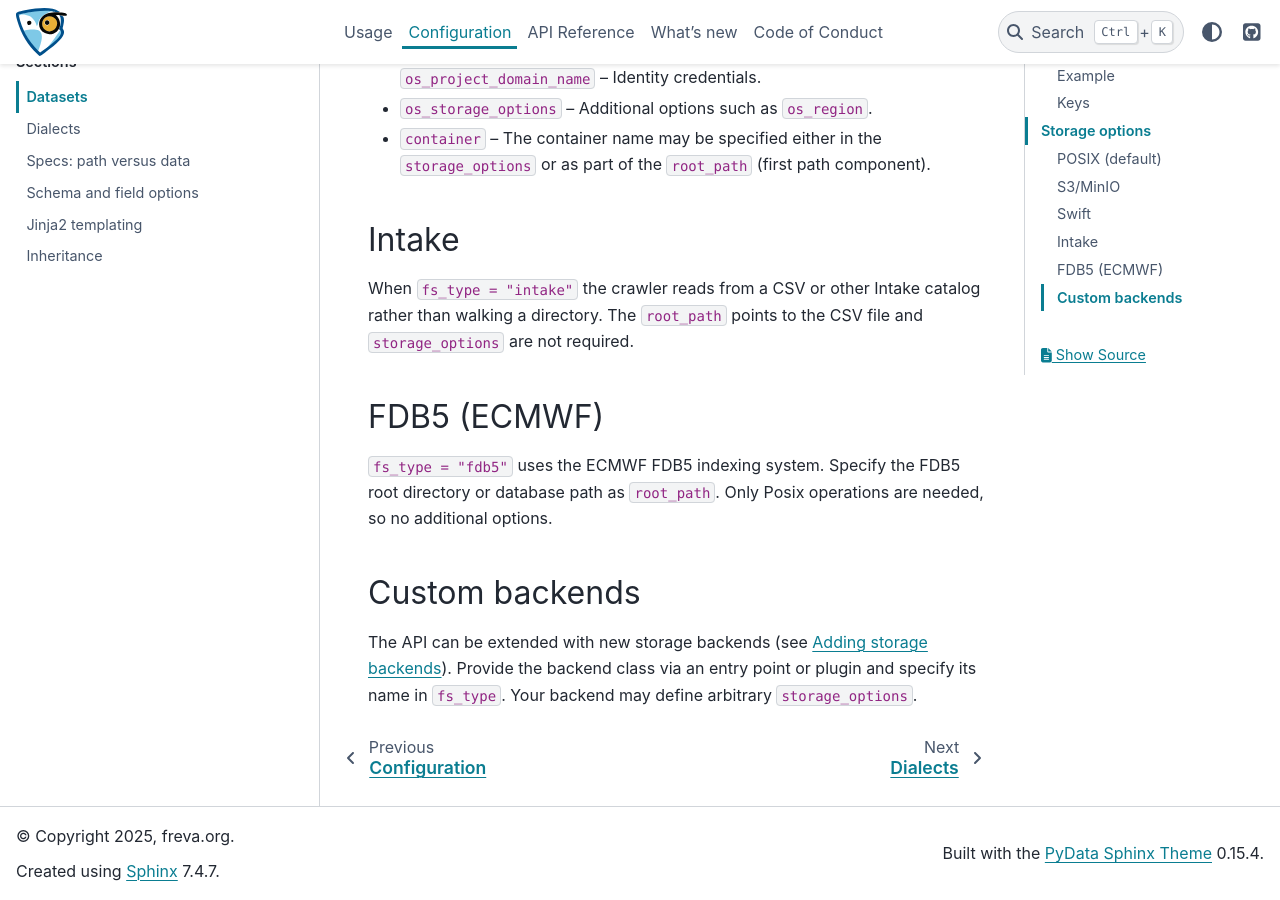
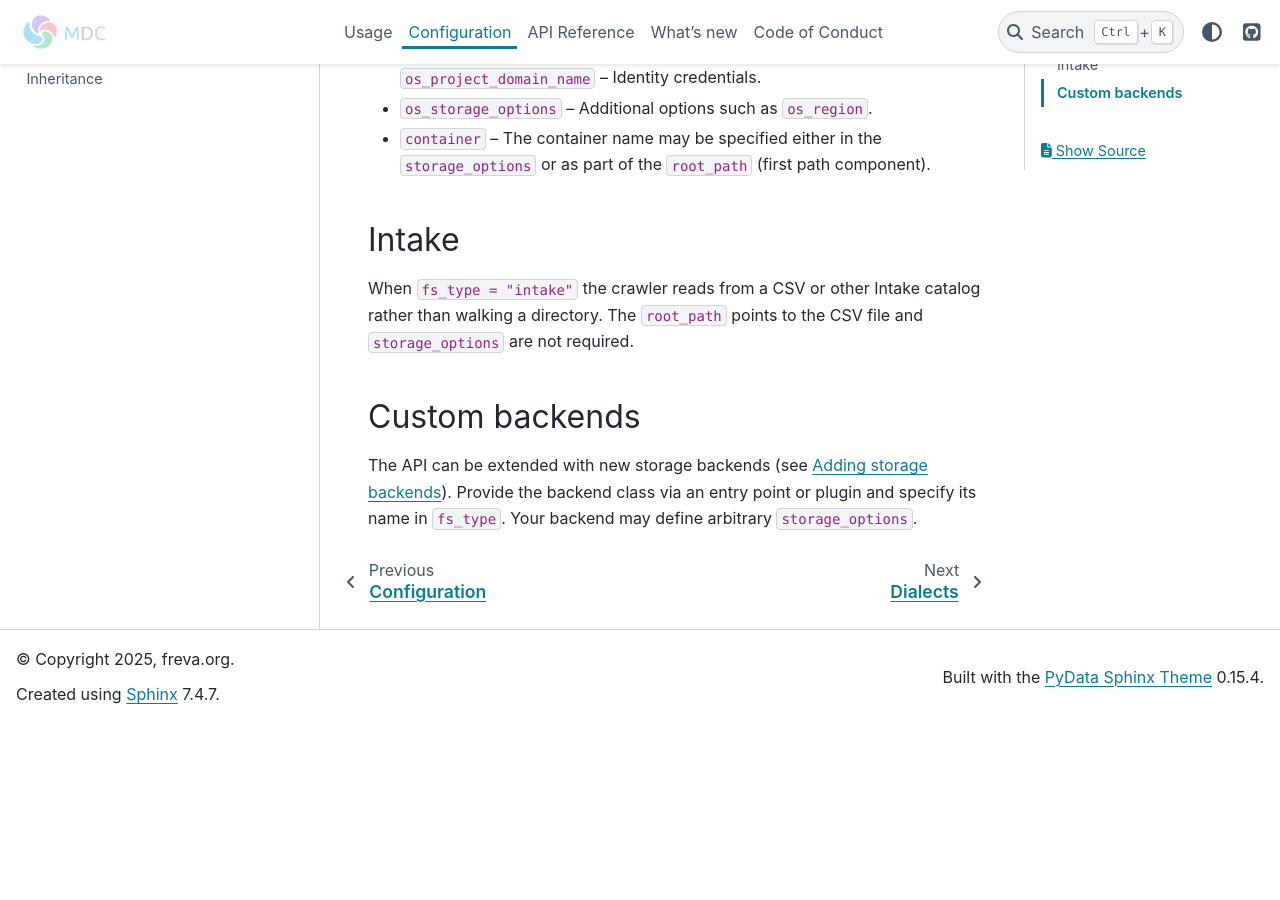
Before and after one commit to freva-org/metadata-crawler, a Sphinx documentation site: the page built from docs/source/chapter2-config/sec1-datasets.rst, in a window 1280 px wide and 900 px high, scrolled down 2733 px. Built offline with Sphinx 7.4.7 and the PyData theme 0.15.4, drawn with Linux system fonts in a browser that asks for light colours; after the commit the page ends 3456 px from its top, so only the background shows below that.

Commit message:
Improve docs.

```diff
--- a/docs/source/chapter2-config/sec1-datasets.rst
+++ b/docs/source/chapter2-config/sec1-datasets.rst
@@ -143,12 +143,6 @@ When ``fs_type = "intake"`` the crawler reads from a CSV or other
 Intake catalog rather than walking a directory.  The ``root_path``
 points to the CSV file and ``storage_options`` are not required.
 
-FDB5 (ECMWF)
-^^^^^^^^^^^^
-
-``fs_type = "fdb5"`` uses the ECMWF FDB5 indexing system.  Specify
-the FDB5 root directory or database path as ``root_path``.  Only
-Posix operations are needed, so no additional options.
 
 Custom backends
 ^^^^^^^^^^^^^^^
--- a/docs/source/conf.py
+++ b/docs/source/conf.py
@@ -123,8 +123,8 @@ exclude_patterns: list[str] = []
 
 # -- Options for HTML output ----------------------------------------------
 html_theme = "pydata_sphinx_theme"
-html_logo = "_static/freva_owl.svg"
-html_favicon = "_static/freva_owl.svg"
+html_logo = "_static/final_logo.png"
+html_favicon = "_static/favicon.png"
 html_theme_options = {
     "github_url": "https://github.com/freva-org/metadata-crawler",
     "navbar_end": ["theme-switcher", "navbar-icon-links"],
```
Also changed, not shown: docs/source/_static/favicon.png (added), docs/source/_static/final_logo.png (added).
